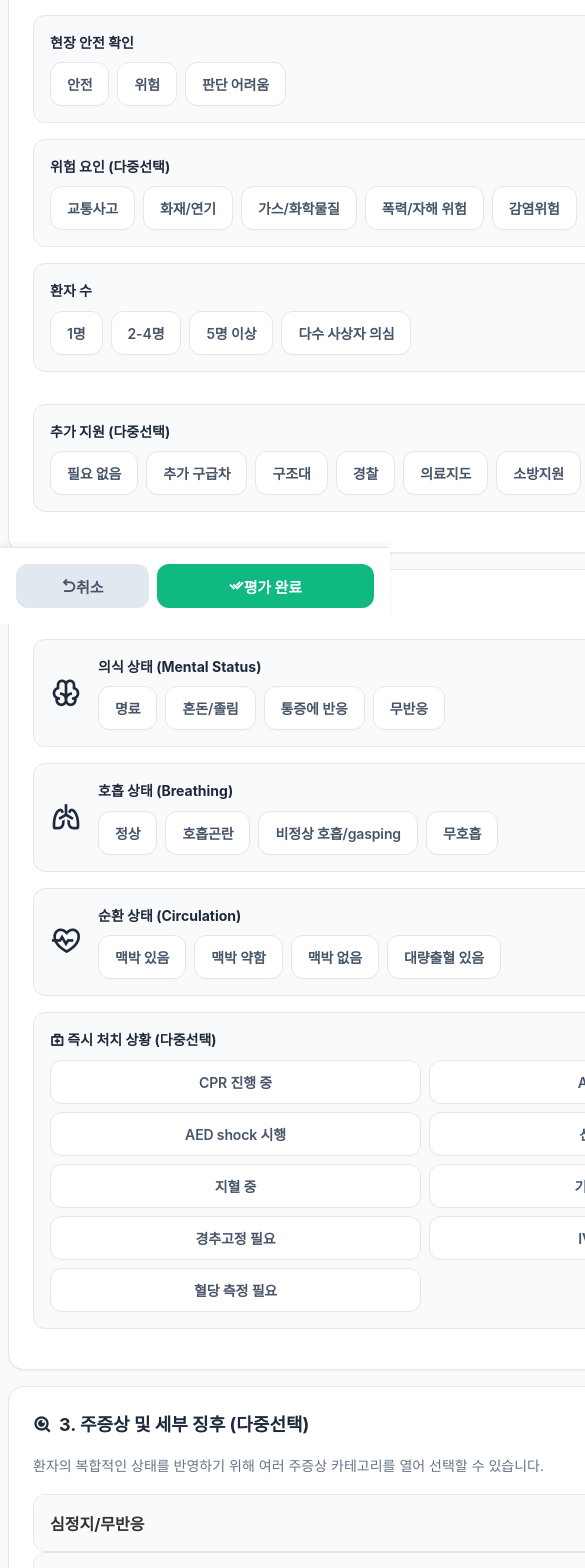
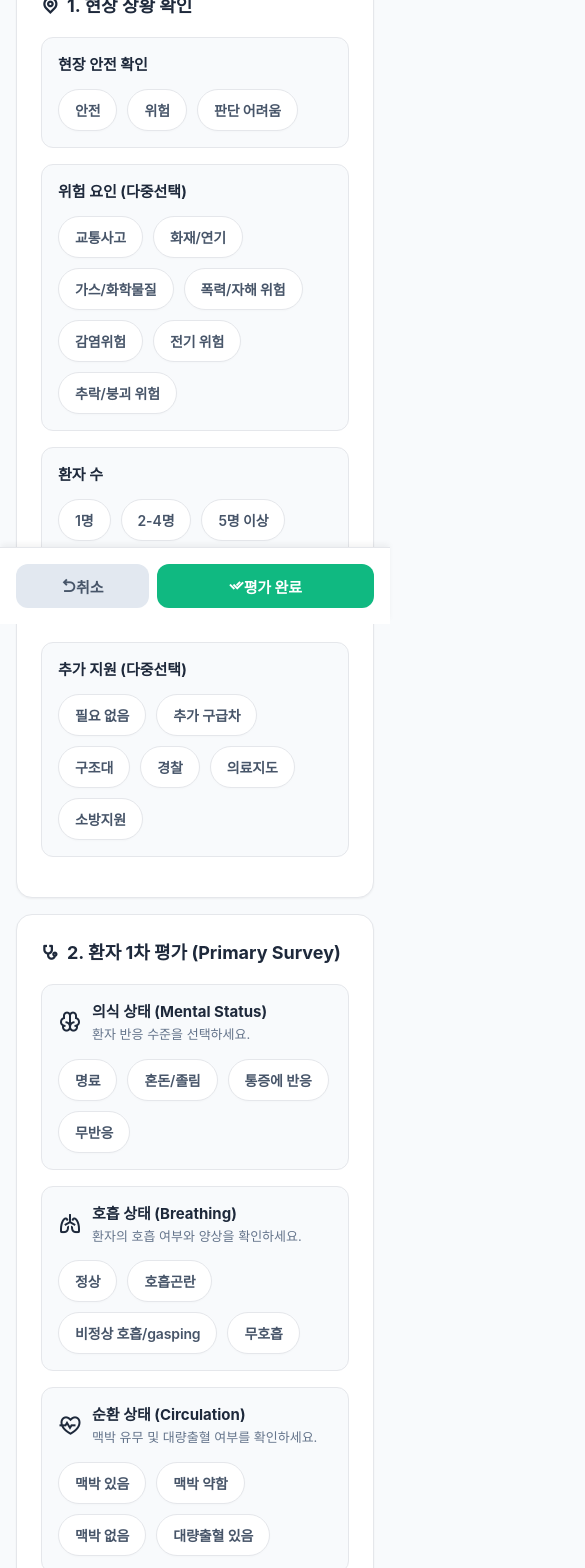
Before and after one commit to yenakr/26project, a Next.js app: page / in a window 390 px wide. Shown: the part 220-1788 px from the top of the page, 585 px wide, since content can reach past the window. Built offline with nearby package versions, Linux system fonts and the light colour scheme; no server answers; a web font is replaced by a local one.

Commit message:
fix: responsive layout bugs (320px right col, section header, wrap chips)

```diff
--- a/app/globals.css
+++ b/app/globals.css
@@ -58,22 +58,38 @@ button {
 
 /* Layout */
 .container {
-  max-width: 1080px;
+  max-width: 1280px;
   margin: 0 auto;
-  padding: 1.5rem 1rem;
+  padding: 1.5rem 1.5rem;
 }
 
 /* Dashboard 2-Column Grid */
-.dashboard-grid {
+.dashboard-layout {
   display: grid;
-  grid-template-columns: 6fr 4fr;
+  grid-template-columns: minmax(0, 1fr) 320px;
   gap: 1.5rem;
   align-items: start;
 }
 
+.left-col {
+  min-width: 0;
+}
+
+.right-col {
+  width: 320px;
+  min-width: 320px;
+  flex-shrink: 0;
+}
+
 @media (max-width: 1024px) {
-  .dashboard-grid {
+  .dashboard-layout {
     grid-template-columns: 1fr;
+  }
+
+  .right-col {
+    width: 100%;
+    min-width: 0;
+    position: static;
   }
 }
 
@@ -137,6 +153,13 @@ button {
   box-shadow: var(--shadow-sm);
   border: 1px solid var(--border-color);
   margin-bottom: 1rem;
+  min-width: 0;
+}
+
+.card * {
+  word-break: keep-all;
+  overflow-wrap: normal;
+  writing-mode: horizontal-tb;
 }
 
 .sub-card {
@@ -147,6 +170,37 @@ button {
   margin-bottom: 1rem;
 }
 
+/* Section Header (Icon + Title) */
+.section-header {
+  display: flex;
+  align-items: center;
+  gap: 10px;
+  margin-bottom: 14px;
+}
+
+.section-header h3 {
+  margin: 0;
+  font-size: 15px;
+  font-weight: 700;
+  line-height: 1.4;
+  word-break: keep-all;
+}
+
+.section-header p {
+  margin: 2px 0 0;
+  font-size: 13px;
+  color: #64748B;
+}
+
+.section-icon {
+  width: 24px;
+  height: 24px;
+  flex-shrink: 0;
+  display: flex;
+  align-items: center;
+  justify-content: center;
+}
+
 /* Button & Chip Styles (CRITICAL FIXES) */
 .badge-btn {
   display: inline-flex;
@@ -154,10 +208,12 @@ button {
   justify-content: center;
   min-height: 44px; /* Minimum touch target size */
   padding: 0 16px;
-  border-radius: 12px;
+  border-radius: 999px;
   font-size: 0.875rem; /* 14px */
   font-weight: 600;
   white-space: nowrap; /* Prevent letter-by-letter wrapping */
+  word-break: keep-all;
+  flex: 0 0 auto;
   letter-spacing: -0.01em;
   transition: all 0.2s cubic-bezier(0.4, 0, 0.2, 1);
   box-shadow: 0 1px 2px rgba(0,0,0,0.02);
@@ -284,9 +340,10 @@ button {
 
 /* Grid Layouts */
 .chip-grid {
-  display: grid;
-  grid-template-columns: repeat(auto-fit, minmax(130px, 1fr));
-  gap: 0.5rem;
+  display: flex;
+  flex-wrap: wrap;
+  gap: 10px;
+  width: 100%;
 }
 
 .vitals-grid {
@@ -331,18 +388,45 @@ button {
   display: none;
 }
 
+/* Timeline Log specific */
+.timeline-list {
+  display: flex;
+  flex-direction: column;
+  gap: 8px;
+}
+
+.timeline-item {
+  display: grid;
+  grid-template-columns: 52px minmax(0, 1fr);
+  gap: 8px;
+  align-items: start;
+  font-size: 13px;
+  line-height: 1.5;
+}
+
+.time-badge {
+  font-weight: 700;
+  color: var(--blue-dark);
+  white-space: nowrap;
+}
+
+.timeline-text {
+  color: #334155;
+  word-break: keep-all;
+}
+
 @media (max-width: 768px) {
   .container {
-    padding: 1rem 0.5rem;
+    padding: 1rem 1rem;
   }
   .grid-2 {
     grid-template-columns: 1fr;
   }
-  .chip-grid {
+  .vitals-grid {
     grid-template-columns: repeat(2, 1fr);
   }
-  .vitals-grid {
-    grid-template-columns: repeat(2, 1fr);
+  .badge-btn {
+    min-height: 42px;
   }
 
   .sticky-action-bar {
--- a/components/SBARForm.tsx
+++ b/components/SBARForm.tsx
@@ -138,29 +138,45 @@ export default function SBARForm({ onLiveUpdate, onComplete }: SBARFormProps) {
         <h2 className="section-title"><i className="ri-map-pin-line text-blue-primary"></i> 1. 현장 상황 확인</h2>
 
         <div className="sub-card">
-          <p className="text-sm font-bold mb-2">현장 안전 확인</p>
-          <div className="flex flex-wrap gap-2">
+          <div className="section-header">
+            <div>
+              <h3>현장 안전 확인</h3>
+            </div>
+          </div>
+          <div className="chip-grid">
             {["안전", "위험", "판단 어려움"].map(opt => renderBtn(opt, scene.safety === opt, () => handleChip(setScene, 'safety', opt, '현장 안전'), opt === '위험'))}
           </div>
         </div>
 
         <div className="sub-card">
-          <p className="text-sm font-bold mb-2">위험 요인 (다중선택)</p>
-          <div className="flex flex-wrap gap-2">
+          <div className="section-header">
+            <div>
+              <h3>위험 요인 (다중선택)</h3>
+            </div>
+          </div>
+          <div className="chip-grid">
             {["교통사고", "화재/연기", "가스/화학물질", "폭력/자해 위험", "감염위험", "전기 위험", "추락/붕괴 위험"].map(opt => renderBtn(opt, scene.risks.includes(opt), () => handleChip(setScene, 'risks', opt, '위험요인', true), true))}
           </div>
         </div>
 
         <div className="grid-2">
           <div className="sub-card mb-0">
-            <p className="text-sm font-bold mb-2">환자 수</p>
-            <div className="flex flex-wrap gap-2">
+            <div className="section-header">
+              <div>
+                <h3>환자 수</h3>
+              </div>
+            </div>
+            <div className="chip-grid">
               {["1명", "2-4명", "5명 이상", "다수 사상자 의심"].map(opt => renderBtn(opt, scene.patients === opt, () => handleChip(setScene, 'patients', opt, '환자 수'), opt.includes('다수')))}
             </div>
           </div>
           <div className="sub-card mb-0">
-            <p className="text-sm font-bold mb-2">추가 지원 (다중선택)</p>
-            <div className="flex flex-wrap gap-2">
+            <div className="section-header">
+              <div>
+                <h3>추가 지원 (다중선택)</h3>
+              </div>
+            </div>
+            <div className="chip-grid">
               {["필요 없음", "추가 구급차", "구조대", "경찰", "의료지도", "소방지원"].map(opt => renderBtn(opt, scene.support.includes(opt), () => handleChip(setScene, 'support', opt, '추가 지원', true)))}
             </div>
           </div>
@@ -171,38 +187,53 @@ export default function SBARForm({ onLiveUpdate, onComplete }: SBARFormProps) {
       <div id="step-2" className="card">
         <h2 className="section-title"><i className="ri-stethoscope-line text-blue-primary"></i> 2. 환자 1차 평가 (Primary Survey)</h2>
 
-        <div className="sub-card flex gap-4 items-center">
-          <i className="ri-brain-line text-blue-primary" style={{ fontSize: '2rem' }}></i>
-          <div style={{ flex: 1 }}>
-            <p className="text-sm font-bold mb-2">의식 상태 (Mental Status)</p>
-            <div className="flex flex-wrap gap-2">
-              {["명료", "혼돈/졸림", "통증에 반응", "무반응"].map(opt => renderBtn(opt, primary.consciousness === opt, () => handleChip(setPrimary, 'consciousness', opt, '의식 상태'), opt === '무반응'))}
+        <div className="sub-card">
+          <div className="section-header">
+            <div className="section-icon"><i className="ri-brain-line text-blue-primary" style={{ fontSize: '1.5rem' }}></i></div>
+            <div>
+              <h3>의식 상태 (Mental Status)</h3>
+              <p>환자 반응 수준을 선택하세요.</p>
             </div>
           </div>
-        </div>
-
-        <div className="sub-card flex gap-4 items-center">
-          <i className="ri-lungs-line text-blue-primary" style={{ fontSize: '2rem' }}></i>
-          <div style={{ flex: 1 }}>
-            <p className="text-sm font-bold mb-2">호흡 상태 (Breathing)</p>
-            <div className="flex flex-wrap gap-2">
-              {["정상", "호흡곤란", "비정상 호흡/gasping", "무호흡"].map(opt => renderBtn(opt, primary.breathing === opt, () => handleChip(setPrimary, 'breathing', opt, '호흡 상태'), opt.includes('무호흡') || opt.includes('비정상')))}
-            </div>
-          </div>
-        </div>
-
-        <div className="sub-card flex gap-4 items-center">
-          <i className="ri-heart-pulse-line text-red-primary" style={{ fontSize: '2rem' }}></i>
-          <div style={{ flex: 1 }}>
-            <p className="text-sm font-bold mb-2">순환 상태 (Circulation)</p>
-            <div className="flex flex-wrap gap-2">
-              {["맥박 있음", "맥박 약함", "맥박 없음", "대량출혈 있음"].map(opt => renderBtn(opt, primary.circulation === opt, () => handleChip(setPrimary, 'circulation', opt, '순환 상태'), opt === '맥박 없음' || opt.includes('대량출혈')))}
-            </div>
+          <div className="chip-grid">
+            {["명료", "혼돈/졸림", "통증에 반응", "무반응"].map(opt => renderBtn(opt, primary.consciousness === opt, () => handleChip(setPrimary, 'consciousness', opt, '의식 상태'), opt === '무반응'))}
           </div>
         </div>
 
         <div className="sub-card">
-          <p className="text-sm font-bold mb-2"><i className="ri-first-aid-kit-line text-blue-primary"></i> 즉시 처치 상황 (다중선택)</p>
+          <div className="section-header">
+            <div className="section-icon"><i className="ri-lungs-line text-blue-primary" style={{ fontSize: '1.5rem' }}></i></div>
+            <div>
+              <h3>호흡 상태 (Breathing)</h3>
+              <p>환자의 호흡 여부와 양상을 확인하세요.</p>
+            </div>
+          </div>
+          <div className="chip-grid">
+            {["정상", "호흡곤란", "비정상 호흡/gasping", "무호흡"].map(opt => renderBtn(opt, primary.breathing === opt, () => handleChip(setPrimary, 'breathing', opt, '호흡 상태'), opt.includes('무호흡') || opt.includes('비정상')))}
+          </div>
+        </div>
+
+        <div className="sub-card">
+          <div className="section-header">
+            <div className="section-icon"><i className="ri-heart-pulse-line text-red-primary" style={{ fontSize: '1.5rem' }}></i></div>
+            <div>
+              <h3>순환 상태 (Circulation)</h3>
+              <p>맥박 유무 및 대량출혈 여부를 확인하세요.</p>
+            </div>
+          </div>
+          <div className="chip-grid">
+            {["맥박 있음", "맥박 약함", "맥박 없음", "대량출혈 있음"].map(opt => renderBtn(opt, primary.circulation === opt, () => handleChip(setPrimary, 'circulation', opt, '순환 상태'), opt === '맥박 없음' || opt.includes('대량출혈')))}
+          </div>
+        </div>
+
+        <div className="sub-card">
+          <div className="section-header">
+            <div className="section-icon"><i className="ri-first-aid-kit-line text-blue-primary" style={{ fontSize: '1.5rem' }}></i></div>
+            <div>
+              <h3>즉시 처치 상황 (다중선택)</h3>
+              <p>현장에서 즉시 수행한 응급처치를 선택하세요.</p>
+            </div>
+          </div>
           <div className="chip-grid">
             {["CPR 진행 중", "AED 적용 중", "AED shock 시행", "산소 투여 중", "지혈 중", "기도확보 필요", "경추고정 필요", "IV/수액 필요", "혈당 측정 필요"].map(opt => renderBtn(opt, primary.actions.includes(opt), () => handleChip(setPrimary, 'actions', opt, '처치', true), opt.includes("CPR") || opt.includes("AED") || opt.includes("기도확보")))}
           </div>
@@ -237,7 +268,7 @@ export default function SBARForm({ onLiveUpdate, onComplete }: SBARFormProps) {
 
                 {isOpen && (
                   <div style={{ padding: '1rem', background: '#fff', borderTop: `1px solid var(--border-color)` }}>
-                    <div className="flex flex-wrap gap-2">
+                    <div className="chip-grid">
                       {options.map(opt => renderBtn(opt, complaints[category].includes(opt), () => handleComplaint(category, opt)))}
                     </div>
                   </div>
@@ -258,7 +289,11 @@ export default function SBARForm({ onLiveUpdate, onComplete }: SBARFormProps) {
         <h2 className="section-title"><i className="ri-heart-pulse-fill text-blue-primary"></i> 4. 활력징후 및 SAMPLE 병력</h2>
 
         <div className="sub-card">
-          <p className="text-sm font-bold mb-3">활력징후 (Vitals)</p>
+          <div className="section-header">
+            <div>
+              <h3>활력징후 (Vitals)</h3>
+            </div>
+          </div>
           <div className="vitals-grid">
             <div><label className="text-xs font-bold text-gray">SBP</label><input type="number" name="sbp" className="form-input mt-1" placeholder="mmHg" value={vitals.sbp} onChange={handleVitalChange} onBlur={handleVitalBlur} /></div>
             <div><label className="text-xs font-bold text-gray">DBP</label><input type="number" name="dbp" className="form-input mt-1" placeholder="mmHg" value={vitals.dbp} onChange={handleVitalChange} onBlur={handleVitalBlur} /></div>
@@ -274,7 +309,11 @@ export default function SBARForm({ onLiveUpdate, onComplete }: SBARFormProps) {
         </div>
 
         <div className="sub-card mb-0">
-          <p className="text-sm font-bold mb-3">SAMPLE 병력 청취</p>
+          <div className="section-header">
+            <div>
+              <h3>SAMPLE 병력 청취</h3>
+            </div>
+          </div>
           <div className="grid-2" style={{ gap: '0.75rem' }}>
             <div><label className="text-xs text-gray">S (주호소)</label><input type="text" className="form-input mt-1" style={{ minHeight: '36px', padding: '0.5rem' }} value={sample.S} onChange={(e) => {saveHistory(); setSample(p=>({...p, S: e.target.value})); setTimeout(()=>triggerUpdate(),0);}} /></div>
             <div><label className="text-xs text-gray">A (알레르기)</label><input type="text" className="form-input mt-1" style={{ minHeight: '36px', padding: '0.5rem' }} value={sample.A} onChange={(e) => {saveHistory(); setSample(p=>({...p, A: e.target.value})); setTimeout(()=>triggerUpdate(),0);}} /></div>
```
Also changed, not shown: app/page.tsx (+5 -5 lines).
